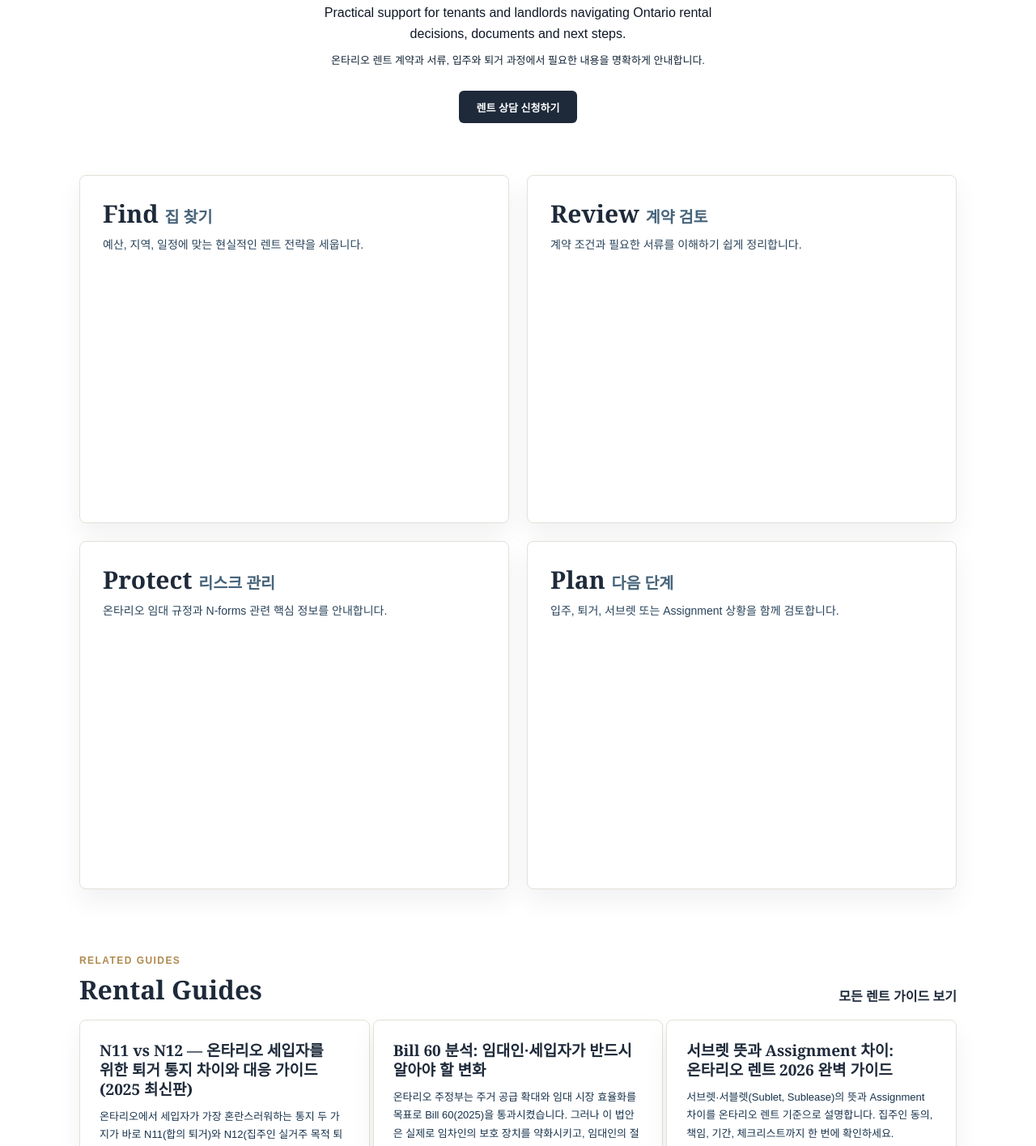
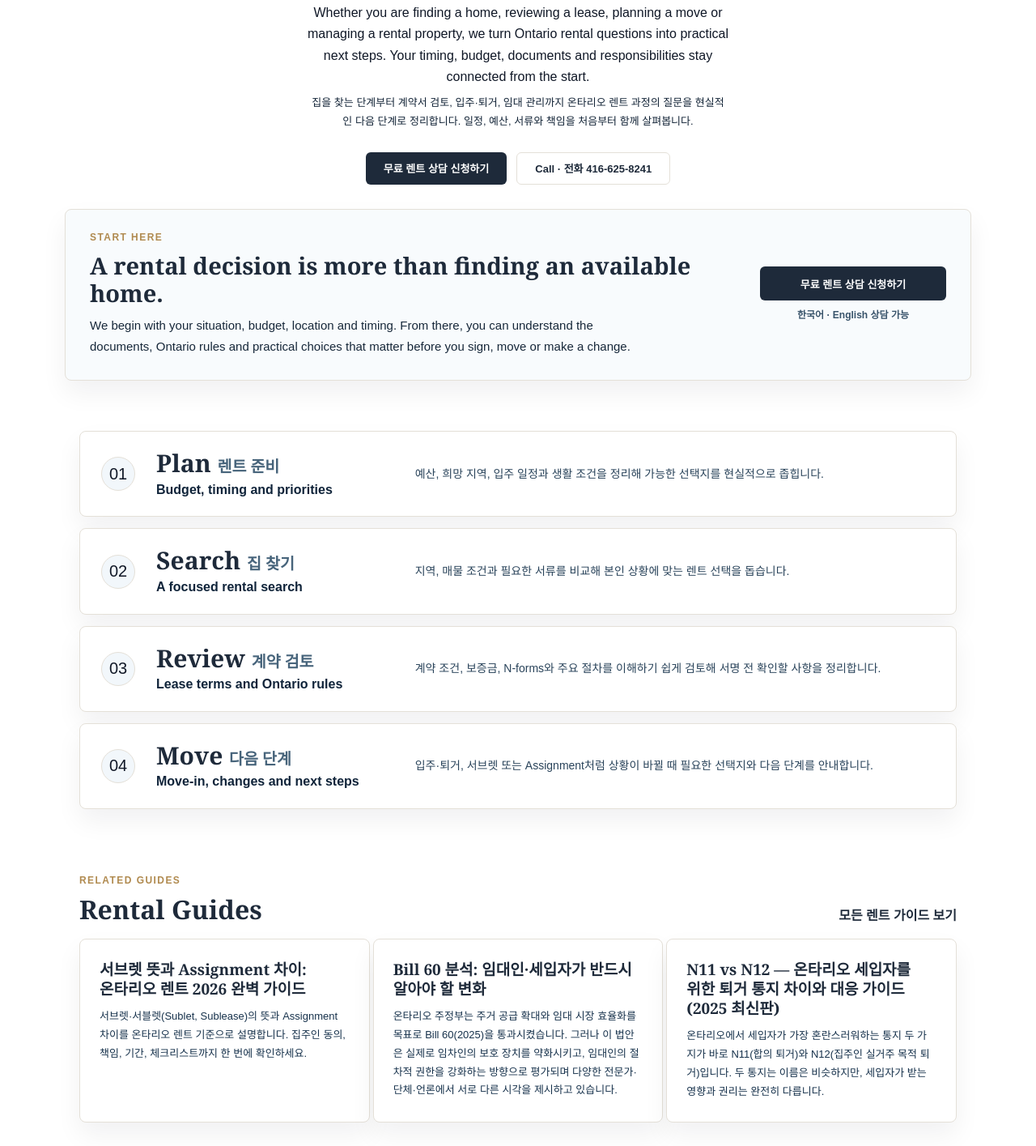
Before and after one commit to swaylymusic/donghotheagent-static, an Astro site: page /rent in a window 1280 px wide. Shown: the part 292-1707 px from the top of the page at 81% size. Built offline with nearby package versions, Linux system fonts and the light colour scheme; Astro itself is replaced by a stand-in of ours.

Commit message:
Align rent journey with buy and sell

```diff
--- a/src/pages/rent/index.astro
+++ b/src/pages/rent/index.astro
@@ -1,11 +1,17 @@
 ---
 import BaseLayout from "../../layouts/BaseLayout.astro";
 import { getCollection } from "astro:content";
-const guides = (await getCollection("blog")).filter((p) => !p.data.draft && p.data.category === "Rent").slice(0, 4);
+const guides = (await getCollection("blog")).filter((post) => !post.data.draft && post.data.category === "Rent").sort((a, b) => b.data.pubDate.getTime() - a.data.pubDate.getTime()).slice(0, 4);
 ---
-<BaseLayout title="Renting in Ontario | Dongho Lee Real Estate" description="Practical Ontario rental guidance for tenants and landlords.">
-  <section class="services-hero"><p class="page-kicker">Rent</p><h1>Rent with Clear Guidance</h1><p class="lead">Practical support for tenants and landlords navigating Ontario rental decisions, documents and next steps.</p><p class="lead ko">온타리오 렌트 계약과 서류, 입주와 퇴거 과정에서 필요한 내용을 명확하게 안내합니다.</p><a class="button primary" href="/contact/">렌트 상담 신청하기</a></section>
-  <section class="services-grid" aria-label="Rental support"><article class="service-card"><h2>Find <span>집 찾기</span></h2><p>예산, 지역, 일정에 맞는 현실적인 렌트 전략을 세웁니다.</p></article><article class="service-card"><h2>Review <span>계약 검토</span></h2><p>계약 조건과 필요한 서류를 이해하기 쉽게 정리합니다.</p></article><article class="service-card"><h2>Protect <span>리스크 관리</span></h2><p>온타리오 임대 규정과 N-forms 관련 핵심 정보를 안내합니다.</p></article><article class="service-card"><h2>Plan <span>다음 단계</span></h2><p>입주, 퇴거, 서브렛 또는 Assignment 상황을 함께 검토합니다.</p></article></section>
-  <section class="featured-guides"><div class="home-section-heading"><div><p class="page-kicker">Related Guides</p><h2>Rental Guides</h2></div><a class="text-link" href="/category/rent/">모든 렌트 가이드 보기</a></div><div class="home-posts">{guides.map((post) => <article class="post-card"><h2><a href={`/${post.slug}/`}>{post.data.title}</a></h2><p>{post.data.description}</p></article>)}</div></section>
-  <section class="services-cta"><div><h2>Need a clearer rental plan?</h2><p>현재 상황과 일정부터 알려주시면 필요한 다음 단계를 함께 정리해 드립니다.</p><a class="button primary" href="/contact/">상담 문의하기</a></div></section>
+<BaseLayout title="Renting in Ontario | Dongho Lee Real Estate" description="Practical Ontario rental guidance for tenants and landlords—from planning and documents to a clearer next step.">
+  <section class="services-hero"><p class="page-kicker">Rent a Home</p><h1>Rent with a Clear Plan</h1><p class="lead">Whether you are finding a home, reviewing a lease, planning a move or managing a rental property, we turn Ontario rental questions into practical next steps. Your timing, budget, documents and responsibilities stay connected from the start.</p><p class="lead ko">집을 찾는 단계부터 계약서 검토, 입주·퇴거, 임대 관리까지 온타리오 렌트 과정의 질문을 현실적인 다음 단계로 정리합니다. 일정, 예산, 서류와 책임을 처음부터 함께 살펴봅니다.</p><div class="hero-actions journey-hero-actions"><a class="button primary" href="/contact/?source=rent_consultation">무료 렌트 상담 신청하기</a><a class="button secondary" href="tel:14166258241">Call · 전화 416-625-8241</a></div></section>
+  <section class="conversion-panel" aria-label="How Dongho helps with Ontario rentals"><div class="conversion-copy"><p class="page-kicker">Start Here</p><h2>A rental decision is more than finding an available home.</h2><p>We begin with your situation, budget, location and timing. From there, you can understand the documents, Ontario rules and practical choices that matter before you sign, move or make a change.</p></div><div class="conversion-actions"><a class="button primary" href="/contact/?source=rent_consultation">무료 렌트 상담 신청하기</a><span>한국어 · English 상담 가능</span></div></section>
+  <section class="services-grid journey-steps" aria-label="Rental support">
+    <article class="service-card"><div class="service-icon">01</div><h2>Plan <span>렌트 준비</span></h2><h3>Budget, timing and priorities</h3><p>예산, 희망 지역, 입주 일정과 생활 조건을 정리해 가능한 선택지를 현실적으로 좁힙니다.</p></article>
+    <article class="service-card"><div class="service-icon">02</div><h2>Search <span>집 찾기</span></h2><h3>A focused rental search</h3><p>지역, 매물 조건과 필요한 서류를 비교해 본인 상황에 맞는 렌트 선택을 돕습니다.</p></article>
+    <article class="service-card"><div class="service-icon">03</div><h2>Review <span>계약 검토</span></h2><h3>Lease terms and Ontario rules</h3><p>계약 조건, 보증금, N-forms와 주요 절차를 이해하기 쉽게 검토해 서명 전 확인할 사항을 정리합니다.</p></article>
+    <article class="service-card"><div class="service-icon">04</div><h2>Move <span>다음 단계</span></h2><h3>Move-in, changes and next steps</h3><p>입주·퇴거, 서브렛 또는 Assignment처럼 상황이 바뀔 때 필요한 선택지와 다음 단계를 안내합니다.</p></article>
+  </section>
+  <section class="featured-guides" aria-label="Rental guides"><div class="home-section-heading"><div><p class="page-kicker">Related Guides</p><h2>Rental Guides</h2></div><a class="text-link" href="/category/rent/">모든 렌트 가이드 보기</a></div><div class="home-posts">{guides.map((post) => <article class="post-card"><h2><a href={`/${post.slug}/`}>{post.data.title}</a></h2><p>{post.data.description}</p></article>)}</div></section>
+  <section class="services-cta"><div><p class="page-kicker">Next Step</p><h2>Need a clearer rental plan?<small>렌트 계획을 더 명확하게 정리하고 싶으신가요?</small></h2><p>Tell us your situation, timing and priorities. We will help you identify the most useful next step.</p><p class="ko-copy">현재 상황과 일정, 우선순위를 알려주시면 지금 가장 필요한 다음 단계를 함께 정리해 드립니다.</p><a class="button primary" href="/contact/?source=rent_consultation">렌트 상담 시작하기</a></div></section>
 </BaseLayout>
```
